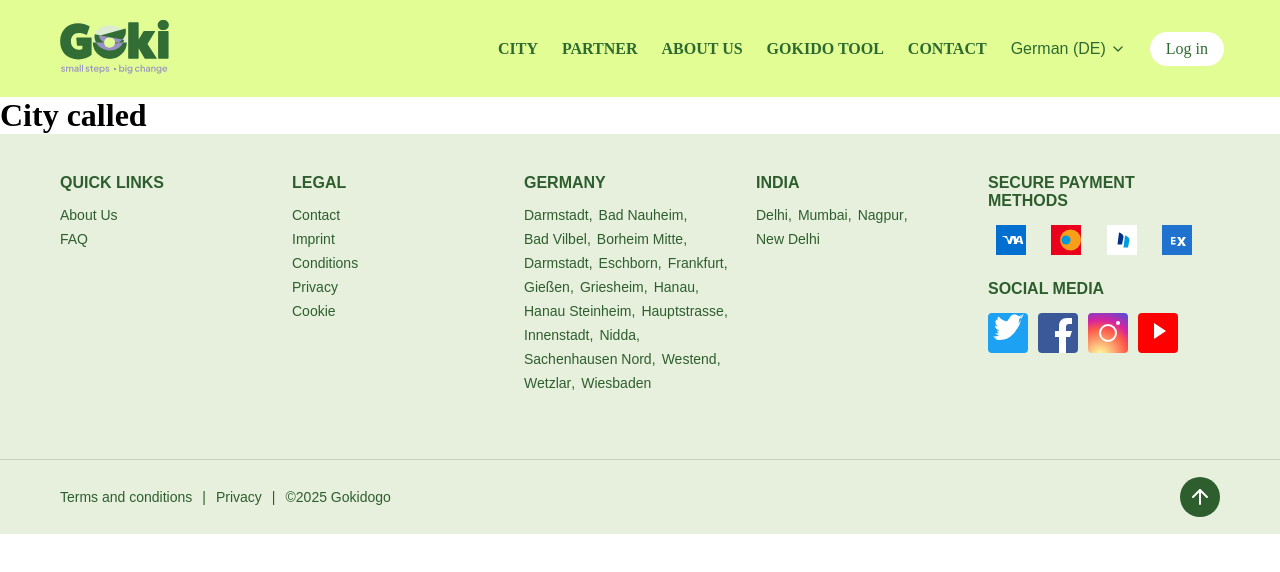
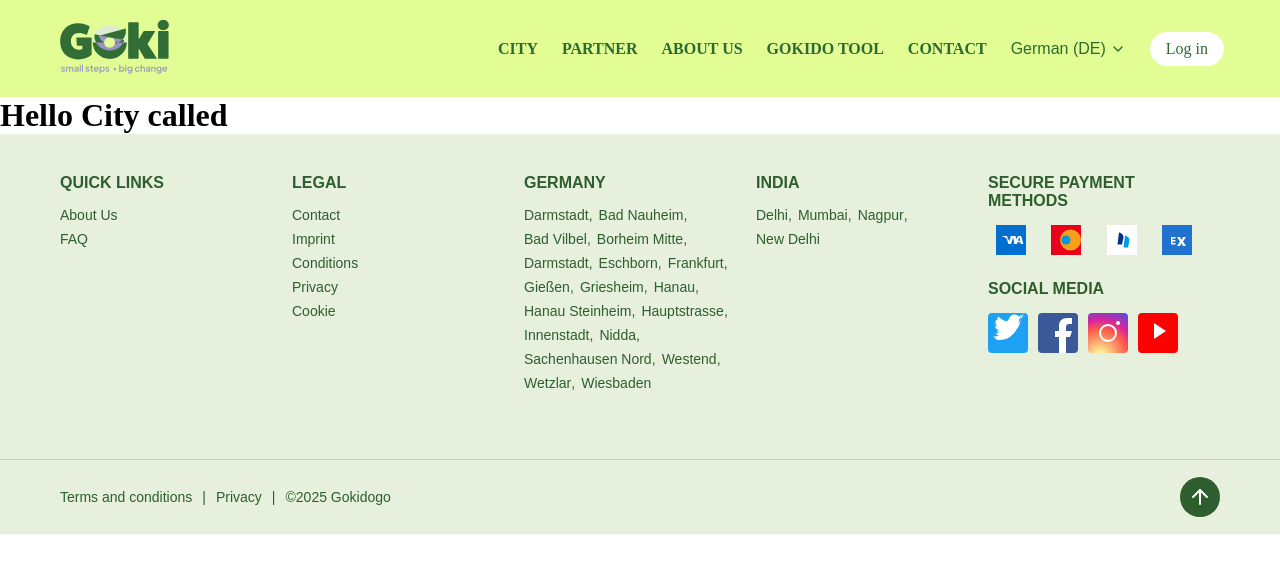
Before and after one commit to ahireashutosh10/Go-kidogo, a React (Vite) app: page /City in a window 1280 px wide. Shown: the top 572 px of the page. Built offline with nearby package versions, Linux system fonts and the light colour scheme.

Commit message:
City Changes

```diff
--- a/src/pages/City.jsx
+++ b/src/pages/City.jsx
@@ -3,7 +3,7 @@ import React from 'react'
 const City = () => {
   return (
     <div>
-      <h1>City called</h1>
+      <h1> Hello City called</h1>
     </div>
   )
 }
```
